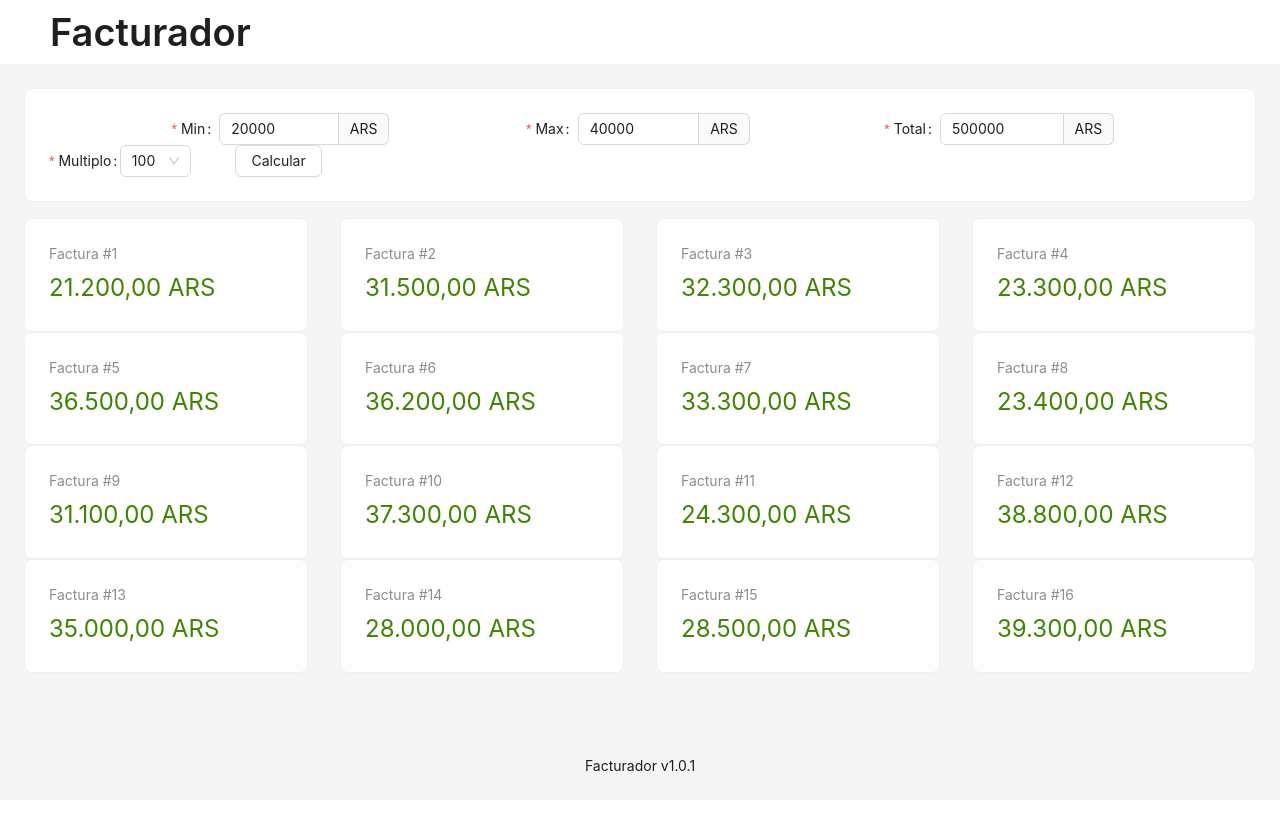
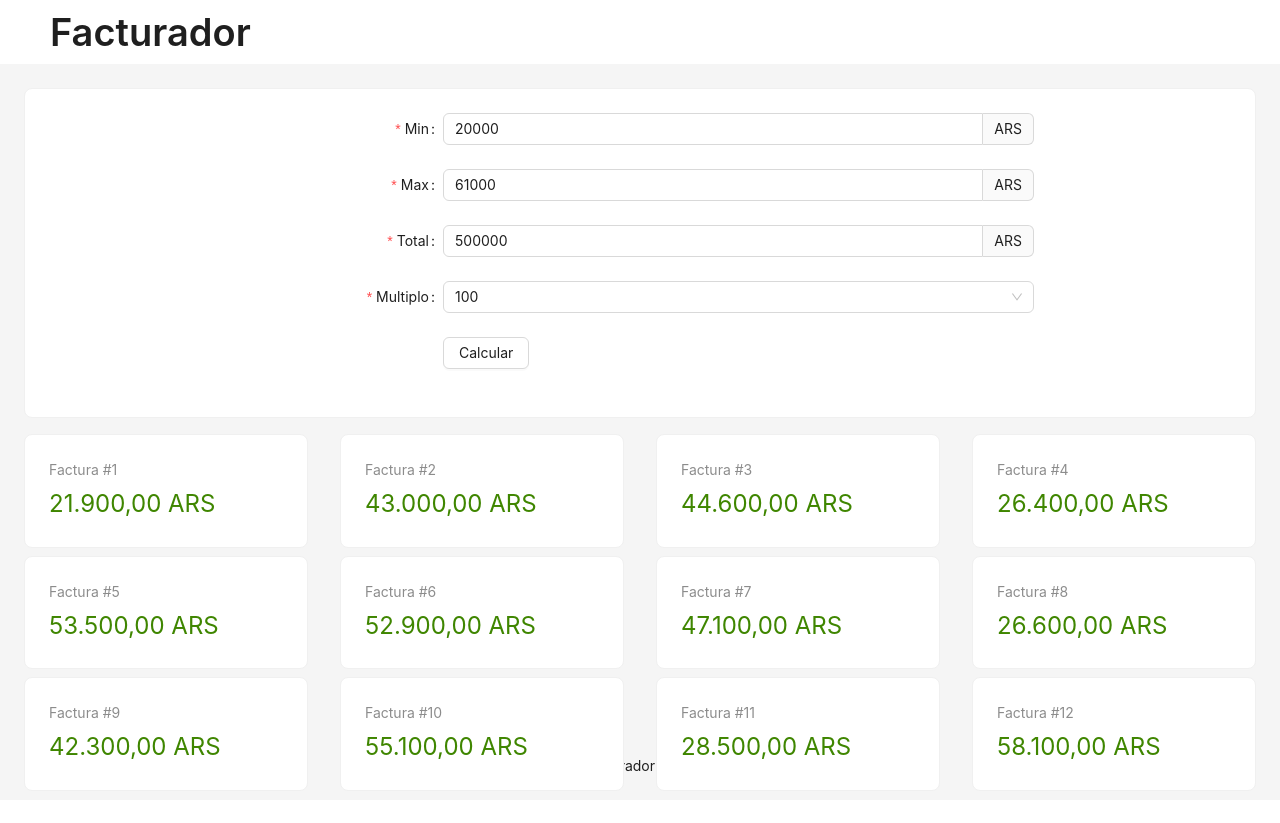
Before and after one commit to gianatiempo/facturador, a React (Vite) app: page / in a window 1280 px wide. Both pictures are taken after a click on the button "Calcular". Before the commit the page ends 800 px from the top, so only its background shows below. Built offline with nearby package versions, Linux system fonts and the light colour scheme.

Commit message:
updated values and code splitting

```diff
--- a/src/App.tsx
+++ b/src/App.tsx
@@ -1,18 +1,15 @@
-import React, { useState } from 'react';
-import { Button, Card, Col, Form, InputNumber, Layout, Row, Select, Space, Statistic, theme, Typography } from 'antd';
+import { lazy, useState } from 'react';
+import { Col, Layout, Space, theme, Typography } from 'antd';
 
 const { Title } = Typography;
 const { Header, Content, Footer } = Layout;
 
-const init = { minimo: 20000, maximo: 40000, total: 500000, mult: 100 };
+const Calculator = lazy(() => import('./components/Calculator'));
+const Responses = lazy(() => import('./components/Responses'));
 
-const App: React.FC = () => {
+const App = () => {
   const [facturas, setFacturas] = useState<number[]>([]);
   const { token } = theme.useToken();
-
-  const onFinish = (values: any) => {
-    setFacturas(calcular(values.minimo, values.maximo, values.total, values.mult));
-  };
 
   return (
     <Layout style={{ height: '100vh' }}>
@@ -23,38 +20,9 @@ const App: React.FC = () => {
         <div style={{ padding: 24, minHeight: 'calc(100vh - 133px)' }}>
           <Space direction="vertical" size="middle" style={{ display: 'flex' }}>
             <Col>
-              <Card>
-                <Form name="basic" layout="inline" labelCol={{ span: 12 }} wrapperCol={{ span: 12 }} initialValues={init} onFinish={onFinish}>
-                  <Form.Item label="Min" name="minimo" rules={[{ required: true, message: 'Ingrese el valor de la factura minima!' }]}>
-                    <InputNumber addonAfter="ARS" />
-                  </Form.Item>
-                  <Form.Item label="Max" name="maximo" rules={[{ required: true, message: 'Ingrese el valor de la factura maxima!' }]}>
-                    <InputNumber addonAfter="ARS" />
-                  </Form.Item>
-                  <Form.Item label="Total" name="total" rules={[{ required: true, message: 'Ingrese el valor total a facturar!' }]}>
-                    <InputNumber addonAfter="ARS" />
-                  </Form.Item>
-                  <Form.Item label="Multiplo" name="mult" rules={[{ required: true, message: 'Ingrese el multiplo!' }]}>
-                    <Select>
-                      <Select.Option value="100">100</Select.Option>
-                      <Select.Option value="1000">1000</Select.Option>
-                    </Select>
-                  </Form.Item>
-                  <Form.Item wrapperCol={{ offset: 8, span: 16 }}>
-                    <Button htmlType="submit">Calcular</Button>
-                  </Form.Item>
-                </Form>
-              </Card>
+              <Calculator setFacturas={setFacturas} />
             </Col>
-            <Row gutter={{ xs: 8, sm: 16, md: 24, lg: 32 }}>
-              {facturas.map((f, i) => (
-                <Col className="gutter-row" span={6} key={`${f}-${i}`}>
-                  <Card>
-                    <Statistic title={`Factura #${i + 1}`} value={toARS(f)} valueStyle={{ color: '#3f8600' }} />
-                  </Card>
-                </Col>
-              ))}
-            </Row>
+            <Responses facturas={facturas} />
           </Space>
         </div>
       </Content>
@@ -63,38 +31,4 @@ const App: React.FC = () => {
   );
 };
 
-const random = (min: number, max: number): number => Math.floor(Math.random() * (max - min + 1) + min);
-const toARS = (v: number): string => new Intl.NumberFormat('es', { style: 'currency', currency: 'ARS' }).format(v);
-
-const calcular = (minimo: number, maximo: number, facturar: number, mult: number): Array<number> => {
-  const myValues: Array<number> = [];
-  let myTotal = 0;
-
-  while (facturar - myTotal > maximo) {
-    const rnd = Math.ceil(random(minimo, maximo) / mult) * mult;
-
-    myTotal += rnd;
-    myValues.push(rnd);
-  }
-
-  let diferencia = facturar - myTotal;
-
-  if (diferencia <= maximo && diferencia >= minimo) {
-    myValues.push(diferencia);
-    myTotal += diferencia;
-  } else {
-    let pos = 0;
-    while (diferencia > 0) {
-      const valor = Math.ceil(diferencia / (myValues.length - pos) / mult) * mult;
-      if (myValues[pos] + valor <= maximo) {
-        myValues[pos] += valor;
-        diferencia -= valor;
-      }
-      pos < myValues.length - 1 ? pos++ : (pos = 0);
-    }
-  }
-
-  return myValues;
-};
-
 export default App;
--- /dev/null
+++ b/src/components/Calculator.tsx
@@ -0,0 +1,81 @@
+import { Button, Card, Form, InputNumber, Select } from 'antd';
+
+type CalcProps = {
+  setFacturas: Function;
+};
+
+const Calculator = ({ setFacturas }: CalcProps): JSX.Element => {
+  const onFinish = (values: any) => {
+    setFacturas(calcular(values.minimo, values.maximo, values.total, values.mult));
+  };
+
+  return (
+    <Card>
+      <Form name="basic" {...layout} initialValues={init} onFinish={onFinish}>
+        <Form.Item label="Min" name="minimo" rules={[{ required: true, message: 'Ingrese el valor de la factura minima!' }]}>
+          <InputNumber addonAfter="ARS" style={{ width: '100%' }} />
+        </Form.Item>
+        <Form.Item label="Max" name="maximo" rules={[{ required: true, message: 'Ingrese el valor de la factura maxima!' }]}>
+          <InputNumber addonAfter="ARS" style={{ width: '100%' }} />
+        </Form.Item>
+        <Form.Item label="Total" name="total" rules={[{ required: true, message: 'Ingrese el valor total a facturar!' }]}>
+          <InputNumber addonAfter="ARS" style={{ width: '100%' }} />
+        </Form.Item>
+        <Form.Item label="Multiplo" name="mult" rules={[{ required: true, message: 'Ingrese el multiplo!' }]}>
+          <Select>
+            <Select.Option value="100">100</Select.Option>
+            <Select.Option value="1000">1000</Select.Option>
+          </Select>
+        </Form.Item>
+        <Form.Item {...tailLayout}>
+          <Button htmlType="submit">Calcular</Button>
+        </Form.Item>
+      </Form>
+    </Card>
+  );
+};
+
+const init = { minimo: 20000, maximo: 61000, total: 500000, mult: 100 };
+
+const layout = {
+  labelCol: { xs: { span: 24 }, sm: { span: 12 }, md: { span: 8 }, lg: { span: 8 } },
+  wrapperCol: { xs: { span: 24 }, sm: { span: 12 }, md: { span: 12 }, lg: { span: 12 } },
+};
+const tailLayout = {
+  wrapperCol: { xs: { span: 24 }, sm: { span: 12, offset: 12 }, md: { span: 12, offset: 8 }, lg: { span: 12, offset: 8 } },
+};
+
+const random = (min: number, max: number): number => Math.floor(Math.random() * (max - min + 1) + min);
+
+const calcular = (minimo: number, maximo: number, facturar: number, mult: number): Array<number> => {
+  const myValues: Array<number> = [];
+  let myTotal = 0;
+
+  while (facturar - myTotal > maximo) {
+    const rnd = Math.ceil(random(minimo, maximo) / mult) * mult;
+
+    myTotal += rnd;
+    myValues.push(rnd);
+  }
+
+  let diferencia = facturar - myTotal;
+
+  if (diferencia <= maximo && diferencia >= minimo) {
+    myValues.push(diferencia);
+    myTotal += diferencia;
+  } else {
+    let pos = 0;
+    while (diferencia > 0) {
+      const valor = Math.ceil(diferencia / (myValues.length - pos) / mult) * mult;
+      if (myValues[pos] + valor <= maximo) {
+        myValues[pos] += valor;
+        diferencia -= valor;
+      }
+      pos < myValues.length - 1 ? pos++ : (pos = 0);
+    }
+  }
+
+  return myValues;
+};
+
+export default Calculator;
--- /dev/null
+++ b/src/components/Responses.tsx
@@ -0,0 +1,23 @@
+import { Card, Col, Row, Statistic } from 'antd';
+
+type ResponsesProps = {
+  facturas: number[];
+};
+
+const Responses = ({ facturas }: ResponsesProps): JSX.Element => {
+  return (
+    <Row gutter={{ xs: 8, sm: 16, md: 24, lg: 32 }}>
+      {facturas.map((f, i) => (
+        <Col className="gutter-row" span={6} key={`${f}-${i}`}>
+          <Card style={{ marginBottom: 8 }}>
+            <Statistic title={`Factura #${i + 1}`} value={toARS(f)} valueStyle={{ color: '#3f8600' }} />
+          </Card>
+        </Col>
+      ))}
+    </Row>
+  );
+};
+
+const toARS = (v: number): string => new Intl.NumberFormat('es', { style: 'currency', currency: 'ARS' }).format(v);
+
+export default Responses;
```
Also changed, not shown: package.json (+11 -9 lines), 1 other file (tests, documents, lock files or other folders).
